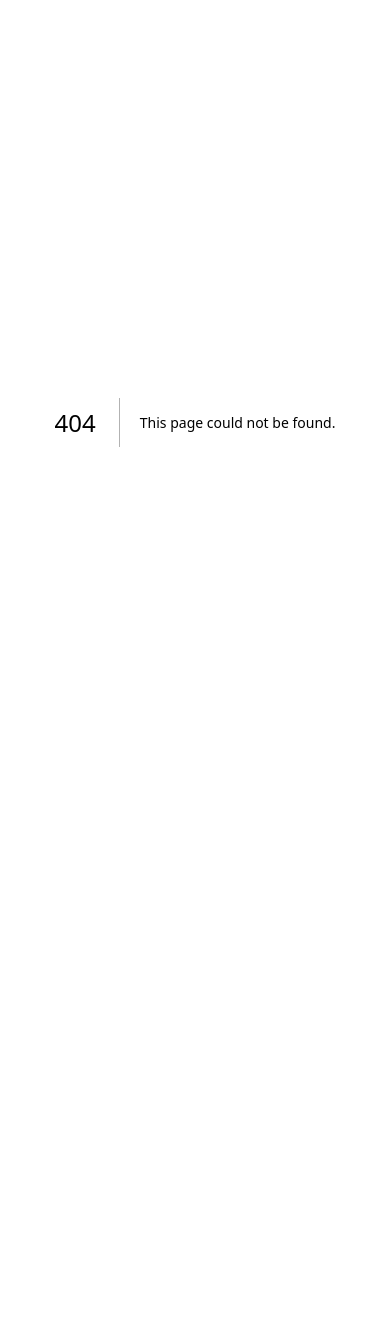
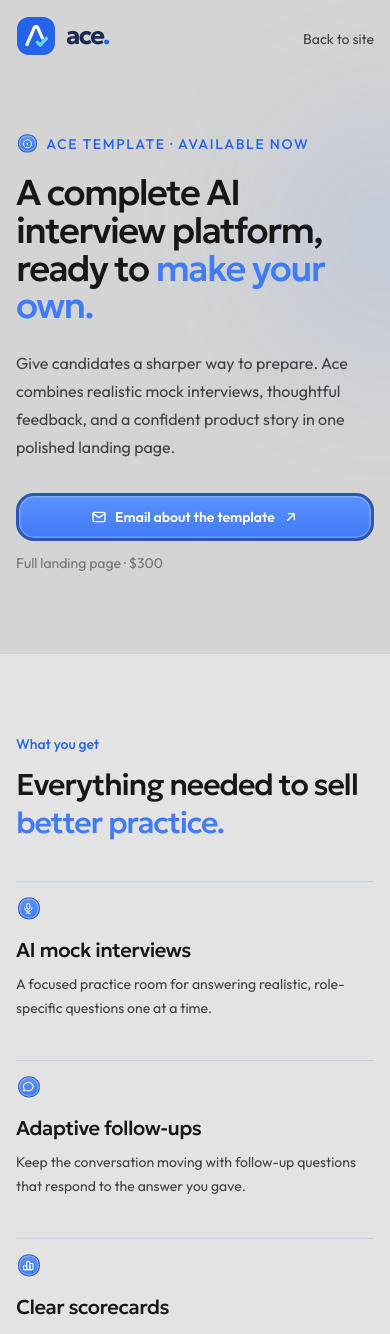
Before and after one commit to istmX/ace, a Next.js app: page /sale in a window 390 px wide. Before the commit this address had no page. Shown: the top 1334 px of the page. Before the commit the page ends 844 px from the top, so only its background shows below. Built offline with nearby package versions, Linux system fonts and the light colour scheme.

Commit message:
feat: add template sale page
Add a responsive sale page, vertical receipt-style badge, and corrected supporting-page pricing.

Co-authored-by: Copilot <223556219+Copilot@users.noreply.github.com>

```diff
--- a/app/page.tsx
+++ b/app/page.tsx
@@ -16,23 +16,23 @@ const Page = () => {
   return (
     <>
       <a
-        href="mailto:xparyan68@gmail.com?subject=Ace%20template%20inquiry"
-        aria-label="Email Aryan about the Ace template, for sale for 300 dollars"
-        className="fixed bottom-4 right-4 z-50 inline-flex items-center gap-2 rounded-xl border border-brand/20 bg-surface/95 px-3 py-2 font-mono text-[10px] font-semibold text-brand-deep shadow-[0_10px_28px_-14px_var(--effect-black-35)] transition-[border-color,background-color,box-shadow] hover:border-brand/40 hover:bg-surface focus-visible:outline-2 focus-visible:outline-offset-2 focus-visible:outline-focus sm:bottom-6 sm:right-8 sm:gap-3 sm:px-3.5 sm:py-2.5"
+        href="/sale"
+        aria-label="View the Ace template sale page"
+        className="fixed bottom-4 right-4 z-50 flex w-[118px] flex-col items-center rounded-2xl border border-brand/20 bg-surface/95 px-3 py-3 font-mono text-center text-[10px] font-semibold text-brand-deep shadow-[0_10px_28px_-14px_var(--effect-black-35)] transition-[border-color,background-color,box-shadow] hover:border-brand/40 hover:bg-surface focus-visible:outline-2 focus-visible:outline-offset-2 focus-visible:outline-focus sm:bottom-6 sm:right-8 sm:w-[132px] sm:px-3.5 sm:py-3.5"
       >
         <InlineIcon color="var(--brand-primary)" className="mx-0 h-9 w-9 rounded-xl text-white sm:h-10 sm:w-10">
           <IconMail />
         </InlineIcon>
-        <span className="flex flex-col gap-0.5 leading-none">
+        <span className="mt-2 flex flex-col gap-1 leading-none">
           <span className="text-[9px] font-medium uppercase tracking-[0.14em] text-subtle">Template</span>
           <span className="tracking-[0.08em]">For sale</span>
         </span>
-        <span aria-hidden="true" className="flex items-center gap-1.5 px-0.5 text-brand/40">
-          <span className="h-1 w-1 rounded-full bg-brand" />
-          <span className="w-3 border-t border-dotted border-brand/50 sm:w-4" />
-          <span className="h-1 w-1 rounded-full bg-brand" />
+        <span aria-hidden="true" className="my-3 flex w-full items-center gap-1.5 text-brand/40">
+          <span className="h-1 w-1 shrink-0 rounded-full bg-brand" />
+          <span className="min-w-0 flex-1 border-t border-dotted border-brand/50" />
+          <span className="h-1 w-1 shrink-0 rounded-full bg-brand" />
         </span>
-        <span className="rounded-lg bg-brand/8 px-2 py-1 text-sm font-semibold tracking-[-0.02em] text-brand sm:px-2.5 sm:text-base">
+        <span className="rounded-lg bg-brand/8 px-3 py-1.5 text-base font-semibold tracking-[-0.02em] text-brand sm:text-lg">
           $300
         </span>
       </a>
--- /dev/null
+++ b/app/sale/page.tsx
@@ -0,0 +1,189 @@
+'use client'
+
+import Link from 'next/link'
+import { motion, MotionConfig, useReducedMotion } from 'motion/react'
+import {
+  IconArrowUpRight,
+  IconBrain,
+  IconChartBar,
+  IconCheck,
+  IconCircleDot,
+  IconMail,
+  IconMessageCircle,
+  IconMicrophone,
+  IconSparkles,
+  IconTargetArrow,
+} from '@tabler/icons-react'
+import Logo from '@/components/logo'
+import { InlineIcon } from '@/components/ui/inline-icon'
+
+const features = [
+  {
+    icon: IconMicrophone,
+    title: 'AI mock interviews',
+    description: 'A focused practice room for answering realistic, role-specific questions one at a time.',
+  },
+  {
+    icon: IconMessageCircle,
+    title: 'Adaptive follow-ups',
+    description: 'Keep the conversation moving with follow-up questions that respond to the answer you gave.',
+  },
+  {
+    icon: IconChartBar,
+    title: 'Clear scorecards',
+    description: 'Turn every session into practical feedback on clarity, structure, and technical depth.',
+  },
+  {
+    icon: IconTargetArrow,
+    title: 'Role-specific prep',
+    description: 'Shape question sets around software, AI, product, data, and the role you want next.',
+  },
+  {
+    icon: IconBrain,
+    title: 'Job description prep',
+    description: 'Use the job description to focus practice on the skills and signals a role actually needs.',
+  },
+  {
+    icon: IconSparkles,
+    title: 'Progress that compounds',
+    description: 'Build a repeatable practice habit with history, plans, and a clear next step after every session.',
+  },
+]
+
+const deliverables = [
+  'Responsive AI interview platform landing page',
+  'Interview practice demo and product storytelling',
+  'Feature, workflow, testimonials, pricing, and FAQ sections',
+  'Responsive navigation and mobile menu',
+  'Motion details with reduced-motion support',
+  'Shared buttons, inputs, icons, and theme tokens',
+]
+
+export default function SalePage() {
+  const reduceMotion = useReducedMotion() ?? false
+
+  return (
+    <MotionConfig reducedMotion="user">
+      <main className="min-h-screen overflow-x-clip bg-page text-copy">
+        <nav className="mx-auto flex w-full max-w-7xl items-center justify-between px-4 py-4 sm:px-8 sm:py-5">
+          <Link href="/" aria-label="Back to Ace home" className="rounded-md focus-visible:outline-2 focus-visible:outline-offset-4 focus-visible:outline-focus">
+            <Logo />
+          </Link>
+          <Link href="/" className="font-mono text-sm text-body underline-offset-4 transition-colors hover:text-copy hover:underline">
+            Back to site
+          </Link>
+        </nav>
+
+        <section className="relative mx-auto w-full max-w-7xl px-4 pb-20 pt-14 sm:px-8 sm:pb-28 sm:pt-24">
+          <div aria-hidden="true" className="pointer-events-none absolute right-[-8rem] top-8 h-64 w-64 rounded-full bg-brand/10 blur-3xl" />
+          <motion.div
+            initial={reduceMotion ? false : { opacity: 0, y: 18 }}
+            animate={{ opacity: 1, y: 0 }}
+            transition={{ duration: 0.6, ease: [0.22, 1, 0.36, 1] }}
+            className="relative max-w-4xl"
+          >
+            <p className="mb-5 flex items-center gap-2 font-mono text-sm font-medium uppercase tracking-[0.12em] text-brand-logo">
+              <InlineIcon color="var(--brand-primary)" className="mx-0 h-6 w-6 rounded-md">
+                <IconCircleDot />
+              </InlineIcon>
+              Ace template · available now
+            </p>
+            <h1 className="max-w-4xl font-display text-4xl font-medium leading-[1.05] tracking-[-0.045em] sm:text-6xl lg:text-7xl">
+              A complete AI interview platform, ready to <span className="text-brand">make your own.</span>
+            </h1>
+            <p className="mt-6 max-w-2xl font-mono text-base leading-7 text-body sm:text-lg">
+              Give candidates a sharper way to prepare. Ace combines realistic mock interviews, thoughtful feedback,
+              and a confident product story in one polished landing page.
+            </p>
+            <div className="mt-8 flex flex-col gap-3 sm:flex-row sm:items-center">
+              <a
+                href="mailto:xparyan68@gmail.com?subject=Ace%20template%20inquiry"
+                className="inline-flex h-12 items-center justify-center gap-2 rounded-2xl border-[3px] border-[color:color-mix(in_oklab,var(--brand-primary)_78%,black)] bg-[linear-gradient(to_bottom,color-mix(in_oklab,var(--brand-primary)_86%,white),var(--brand-primary))] px-6 font-mono text-sm font-semibold text-white shadow-[inset_0_0_0_1.5px_var(--effect-white-24)] transition-[filter,transform] hover:brightness-105 focus-visible:outline-2 focus-visible:outline-offset-2 focus-visible:outline-focus"
+              >
+                <IconMail className="h-4 w-4" />
+                Email about the template
+                <IconArrowUpRight className="h-4 w-4" />
+              </a>
+              <span className="font-mono text-sm text-subtle">Full landing page · $300</span>
+            </div>
+          </motion.div>
+        </section>
+
+        <section className="border-y border-black/8 bg-surface/35 px-4 py-20 sm:px-8 sm:py-28" aria-labelledby="features-heading">
+          <div className="mx-auto w-full max-w-7xl">
+            <div className="mb-10 max-w-2xl sm:mb-14">
+              <p className="mb-3 font-mono text-sm font-medium text-brand-logo">What you get</p>
+              <h2 id="features-heading" className="font-display text-3xl font-medium leading-tight tracking-[-0.04em] sm:text-5xl">
+                Everything needed to sell <span className="text-brand">better practice.</span>
+              </h2>
+            </div>
+            <div className="grid gap-x-8 gap-y-10 sm:grid-cols-2 lg:grid-cols-3">
+              {features.map(({ icon: Icon, title, description }, index) => (
+                <motion.article
+                  key={title}
+                  initial={reduceMotion ? false : { opacity: 0, y: 12 }}
+                  whileInView={{ opacity: 1, y: 0 }}
+                  viewport={{ once: true, margin: '-80px' }}
+                  transition={{ duration: 0.45, delay: reduceMotion ? 0 : index * 0.04 }}
+                  className="border-t border-brand/20 pt-4"
+                >
+                  <InlineIcon color="var(--brand-primary)" className="mx-0 mb-4 h-8 w-8 rounded-lg">
+                    <Icon />
+                  </InlineIcon>
+                  <h3 className="font-display text-xl font-medium tracking-[-0.025em]">{title}</h3>
+                  <p className="mt-2 max-w-sm font-mono text-sm leading-6 text-body">{description}</p>
+                </motion.article>
+              ))}
+            </div>
+          </div>
+        </section>
+
+        <section className="mx-auto grid w-full max-w-7xl gap-10 px-4 py-20 sm:px-8 sm:py-28 lg:grid-cols-[1.1fr_0.9fr] lg:items-start lg:gap-20">
+          <div>
+            <p className="mb-3 font-mono text-sm font-medium text-brand-logo">Built to be customized</p>
+            <h2 className="max-w-xl font-display text-3xl font-medium leading-tight tracking-[-0.04em] sm:text-5xl">
+              Start with a strong product story. Make it <span className="text-brand">yours.</span>
+            </h2>
+            <p className="mt-5 max-w-xl font-mono text-base leading-7 text-body">
+              The code is organized around a clear theme system and reusable components, so your next visual direction
+              can be yours without rebuilding the experience from scratch.
+            </p>
+          </div>
+          <div className="rounded-[26px] border border-brand/20 bg-surface/70 p-6 shadow-[0_18px_40px_-28px_var(--effect-black-35)] sm:p-8">
+            <p className="font-mono text-sm font-medium text-subtle">Included in the landing page</p>
+            <ul className="mt-6 space-y-4">
+              {deliverables.map((item) => (
+                <li key={item} className="flex items-start gap-3 font-mono text-sm leading-6 text-body">
+                  <span className="mt-1 inline-flex h-5 w-5 shrink-0 items-center justify-center rounded-full bg-brand/10 text-brand">
+                    <IconCheck className="h-3.5 w-3.5" stroke={2.5} />
+                  </span>
+                  {item}
+                </li>
+              ))}
+            </ul>
+          </div>
+        </section>
+
+        <section className="px-4 pb-24 sm:px-8 sm:pb-32">
+          <div className="mx-auto flex w-full max-w-7xl flex-col items-start justify-between gap-8 rounded-[28px] border border-brand/20 bg-brand/8 p-6 sm:p-10 lg:flex-row lg:items-center">
+            <div>
+              <p className="font-mono text-sm font-medium uppercase tracking-[0.12em] text-brand-logo">Simple pricing</p>
+              <h2 className="mt-3 font-display text-3xl font-medium tracking-[-0.04em] sm:text-4xl">Landing page for $300.</h2>
+              <p className="mt-3 max-w-xl font-mono text-sm leading-6 text-body">
+                Add login, signup, or forgot-password pages for $30 each. All three supporting pages with the landing
+                page are $390 total.
+              </p>
+            </div>
+            <a
+              href="mailto:xparyan68@gmail.com?subject=Ace%20template%20purchase"
+              className="inline-flex shrink-0 items-center gap-2 rounded-xl border border-brand/30 bg-surface px-4 py-3 font-mono text-sm font-semibold text-brand-deep shadow-[0_8px_24px_-14px_var(--effect-black-35)] transition-colors hover:border-brand/60 hover:bg-surface focus-visible:outline-2 focus-visible:outline-offset-2 focus-visible:outline-focus"
+            >
+              Start a conversation
+              <IconArrowUpRight className="h-4 w-4" />
+            </a>
+          </div>
+        </section>
+      </main>
+    </MotionConfig>
+  )
+}
```
Also changed, not shown: 1 other file (tests, documents, lock files or other folders).
